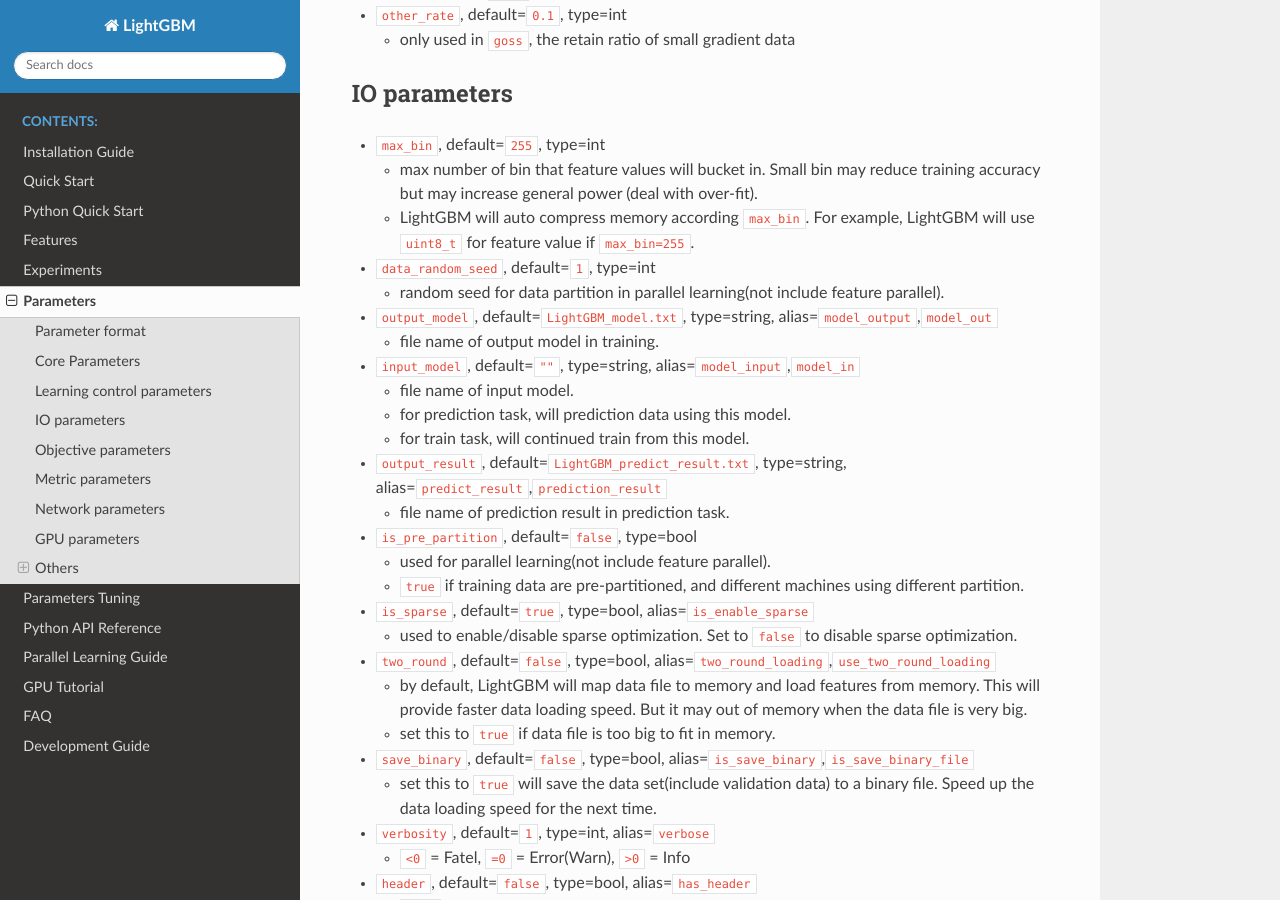
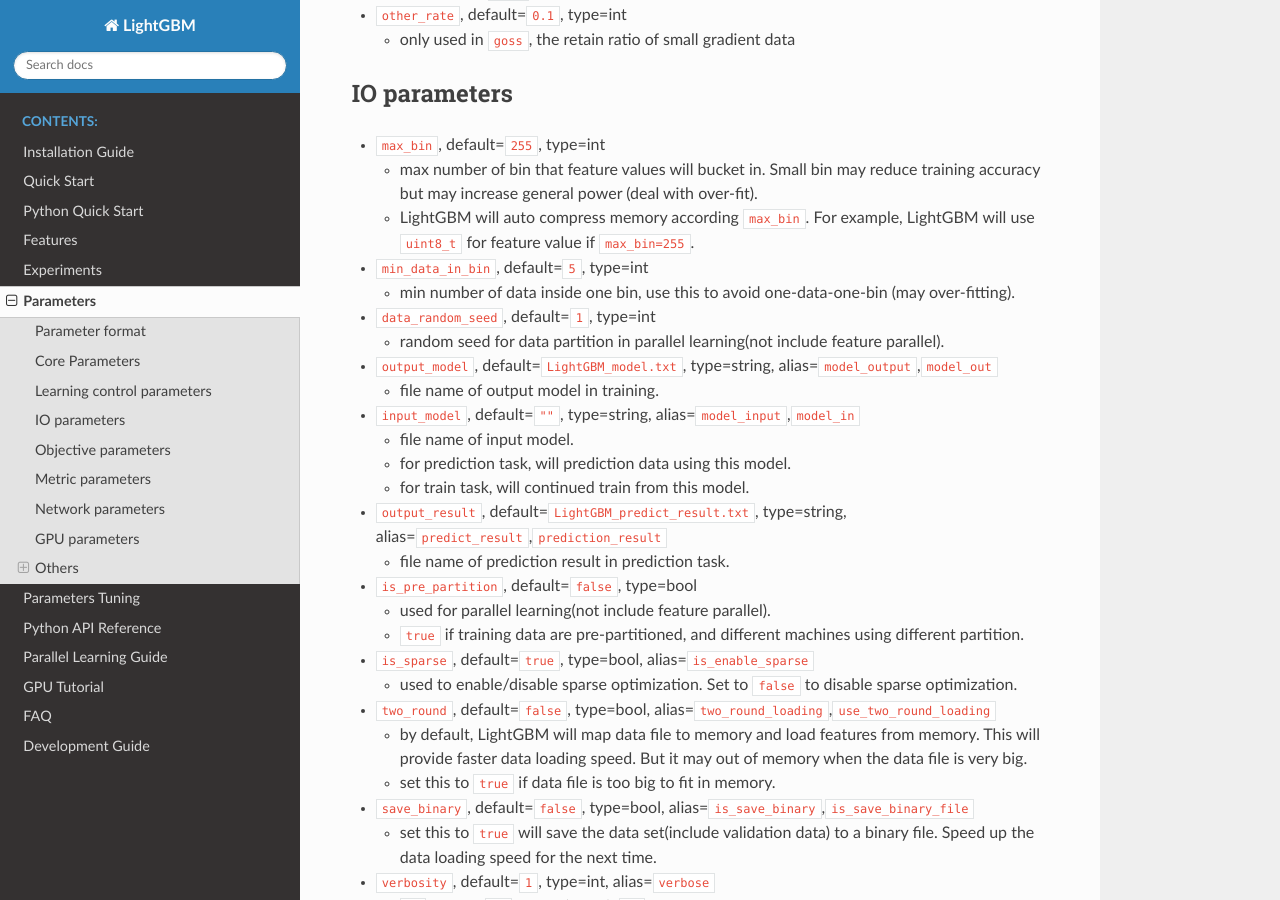
Before and after one commit to microsoft/LightGBM, a Sphinx documentation site: the page built from docs/Parameters.md, in a window 1280 px wide and 900 px high, scrolled down 3667 px. Built offline with Sphinx 7.4.7 and the Read the Docs theme 2.0.0, drawn with Linux system fonts in a browser that asks for light colours; some of the changed text lies outside the part shown.

Commit message:
support disable missing value handle.

```diff
--- a/docs/Parameters.md
+++ b/docs/Parameters.md
@@ -128,6 +128,8 @@
 * `max_bin`, default=`255`, type=int
   * max number of bin that feature values will bucket in. Small bin may reduce training accuracy but may increase general power (deal with over-fit).
   * LightGBM will auto compress memory according `max_bin`. For example, LightGBM will use `uint8_t` for feature value if `max_bin=255`.
+* `min_data_in_bin`, default=`5`, type=int
+  * min number of data inside one bin, use this to avoid one-data-one-bin (may over-fitting).
 * `data_random_seed`, default=`1`, type=int
   * random seed for data partition in parallel learning(not include feature parallel).
 * `output_model`, default=`LightGBM_model.txt`, type=string, alias=`model_output`,`model_out`
@@ -190,6 +192,8 @@
 * `num_iteration_predict`, default=`-1`, type=int
   * only used in prediction task, used to how many trained iterations will be used in prediction.
   * `<= 0` means no limit
+* `use_missing`, default=`true`, type=bool
+  * Set to `false` will disbale the special handle of missing value.
 
 
 ## Objective parameters
```
Also changed, not shown: 3 other files.
